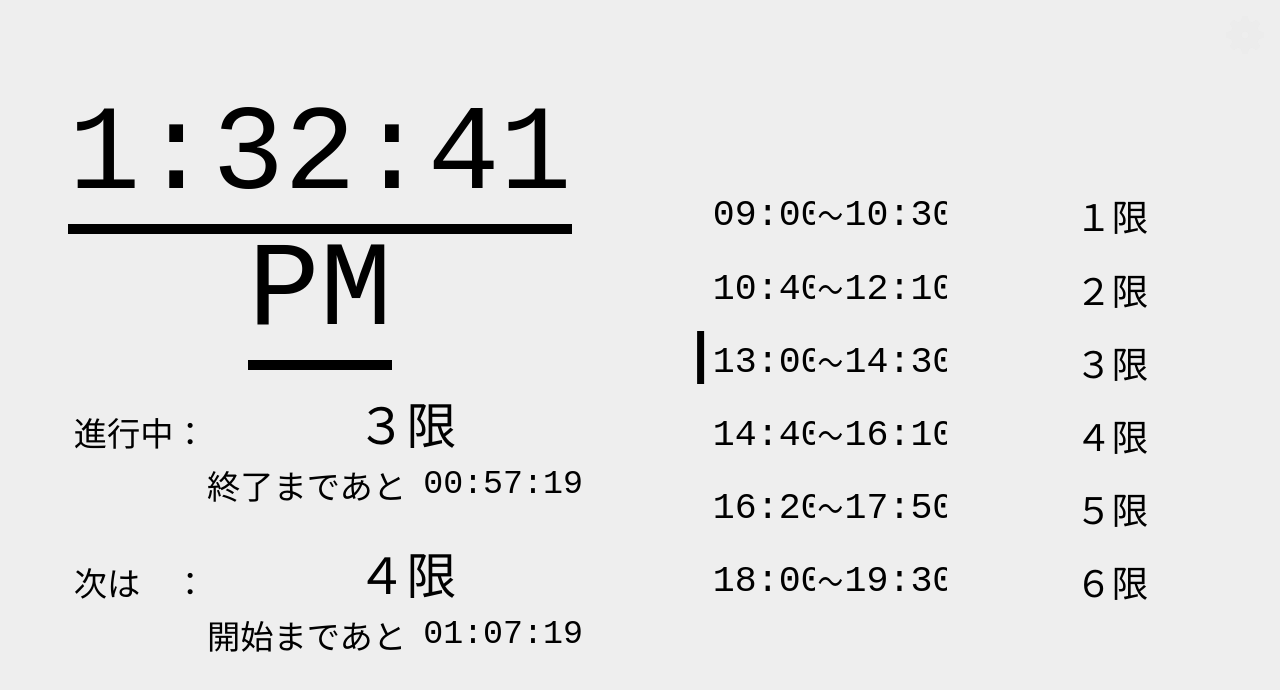
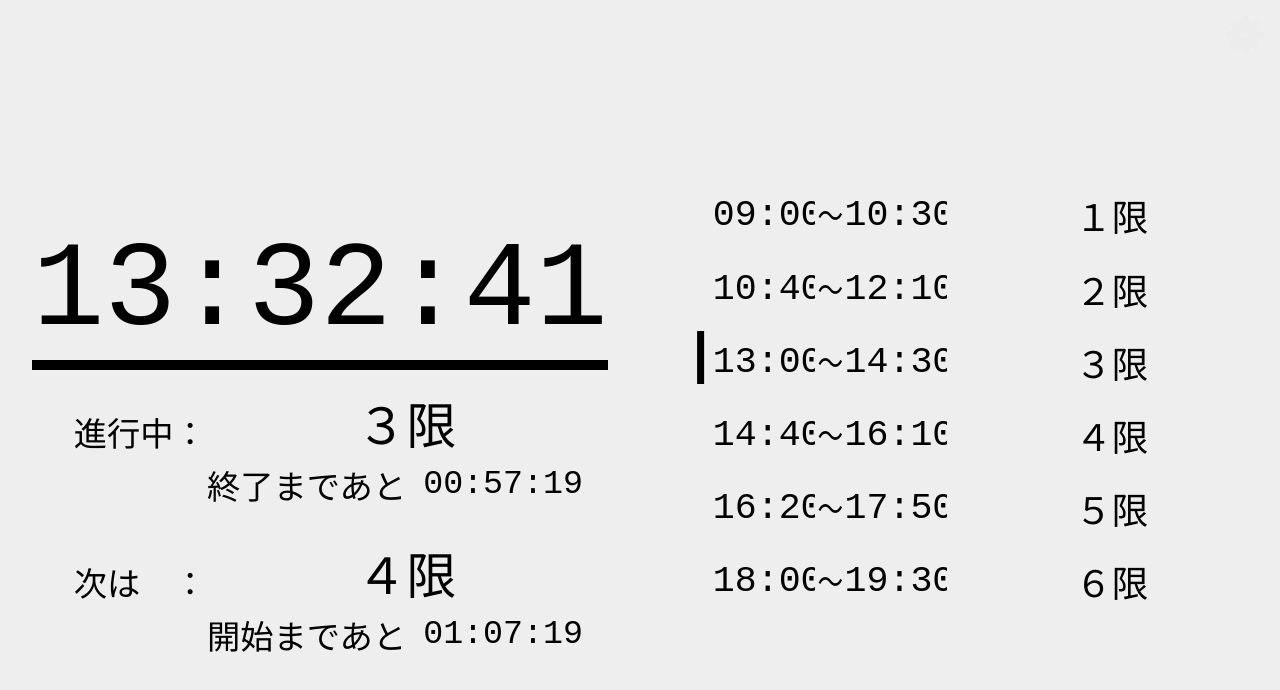
Before and after one commit to itanium-R/closche, a React (Create React App) app: page / in a window 1280 px wide. Shown: the top 690 px of the page. Built offline with nearby package versions, Linux system fonts and the light colour scheme; a web font is replaced by a local one.

Commit message:
fix: 現在時刻表記を厳密に指定

```diff
--- a/src/compornents/cloScheApp.js
+++ b/src/compornents/cloScheApp.js
@@ -28,7 +28,7 @@ class Clock extends React.Component {
     return (
       <div className="closche">
         <div className="clock">
-          <span className="underlined">{this.state.date.toLocaleTimeString()}</span>
+          <span className="underlined">{this.state.date.toLocaleTimeString("en-GB")}</span>
         </div>
         <div className="schedule">
           <ScheduleList now={this.state.date} showsAll="true" />
```
